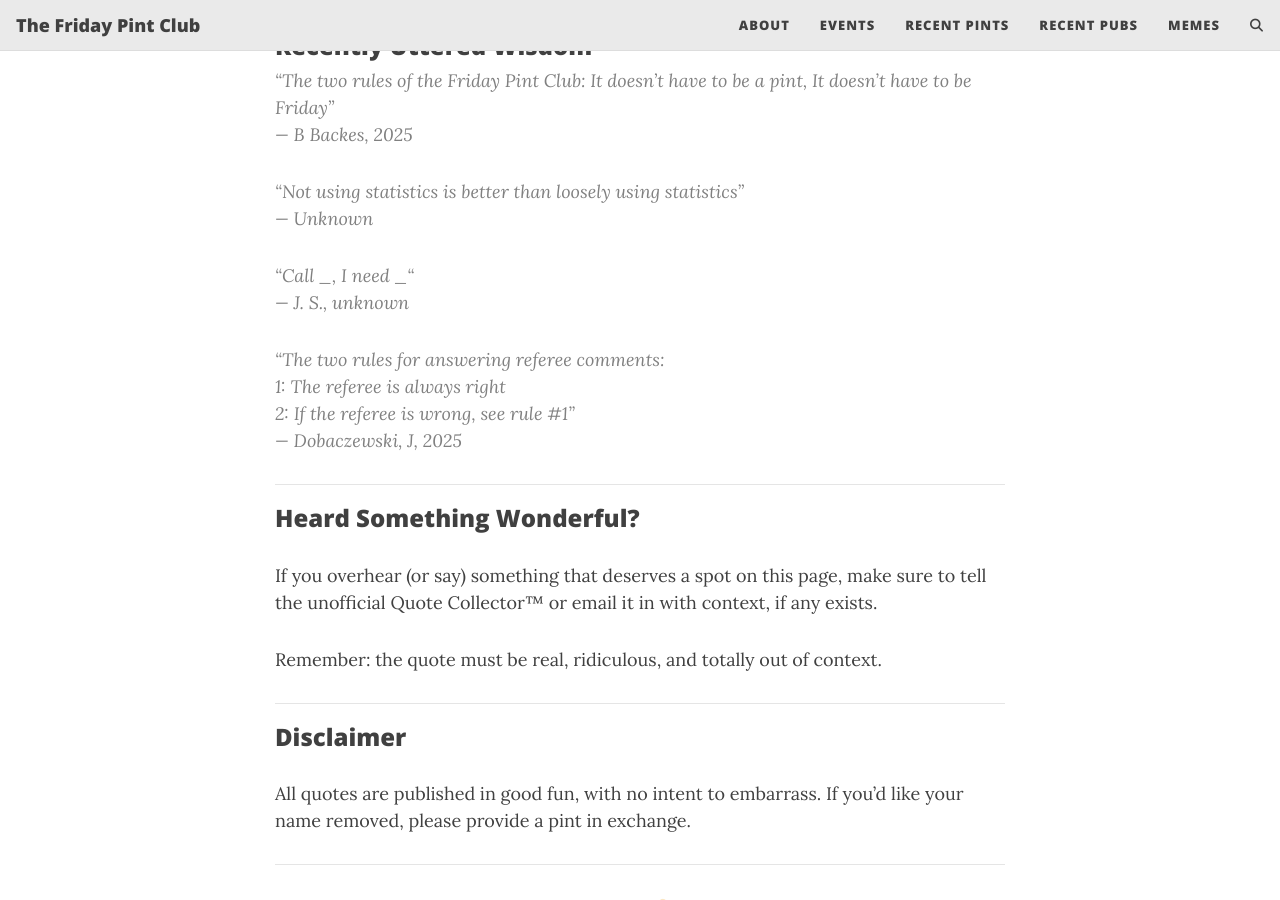
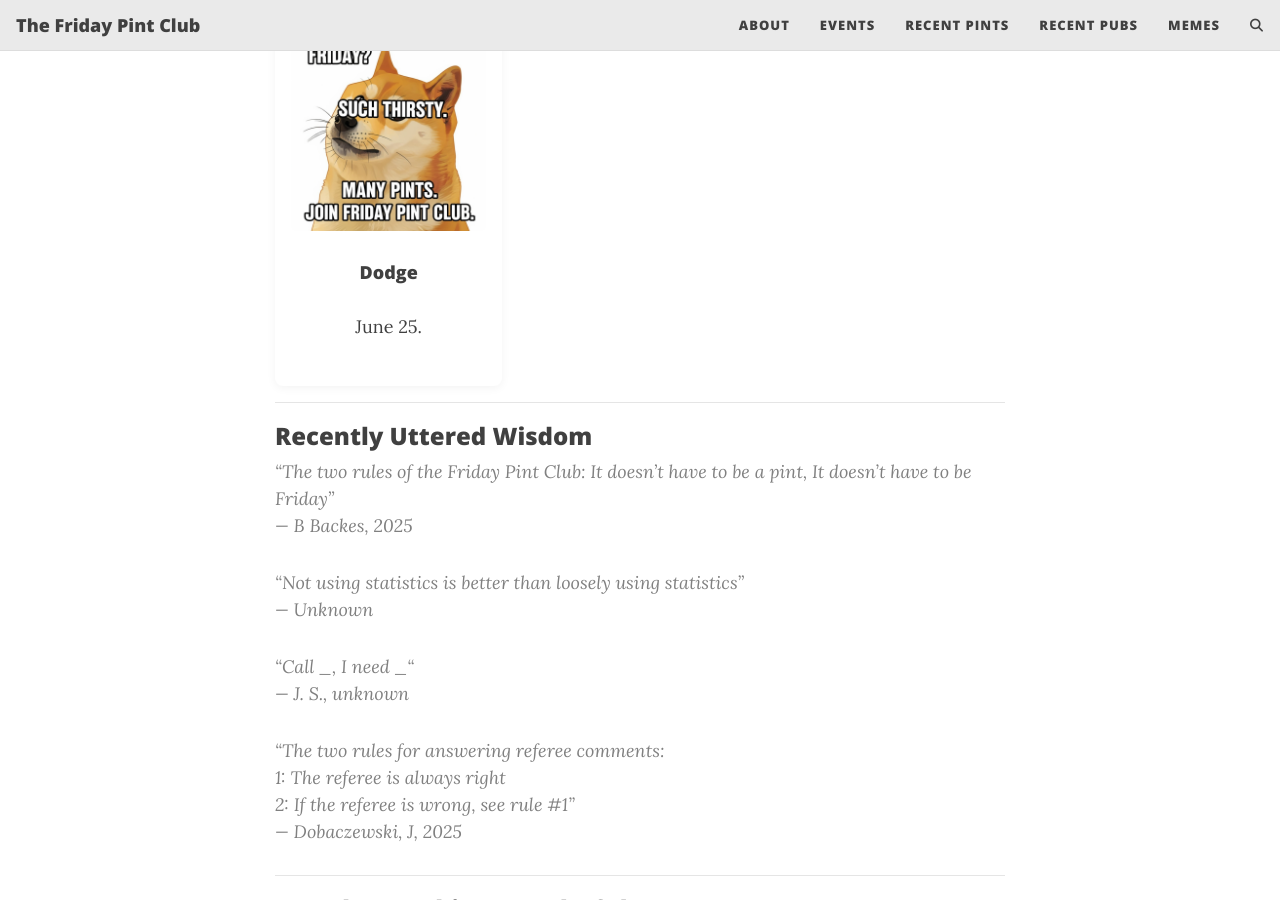
Before and after one commit to GuyCarter-Richardson/thefridaypintclub.github.io, a Jekyll site: the page built from memes.md, in a window 1280 px wide and 900 px high, scrolled down 1086 px. Built offline with Jekyll 4.4.1, drawn with Linux system fonts in a browser that asks for light colours; comment, search, counter and statistics services are not loaded.

Commit message:
Adding Jun 25 meme

```diff
--- a/memes.md
+++ b/memes.md
@@ -31,6 +31,12 @@ Some are hilarious, others confusing, and a few… well, we’re still trying to
     <img src="{{ '/assets/img/meme3.jpeg' | relative_url }}" alt="The Classic Table Shot">
     <h4>Steve Jobs</h4>
     <p>May 25.</p>
+  </div>
+
+  <div class="pub-card">
+    <img src="{{ '/assets/img/meme4.jpeg' | relative_url }}" alt="The Classic Table Shot">
+    <h4>Dodge</h4>
+    <p>June 25.</p>
   </div>
 </div>
 
```
Also changed, not shown: assets/img/meme4.jpeg (added).
